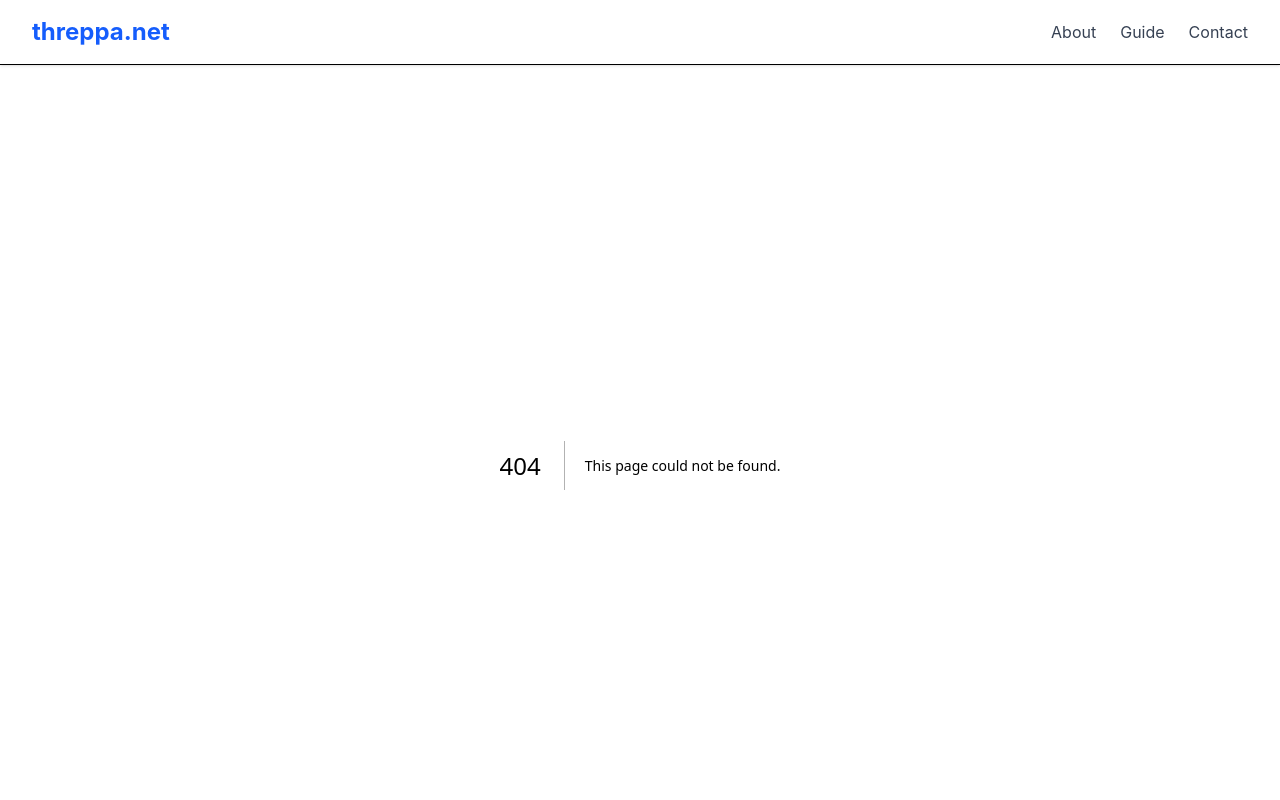
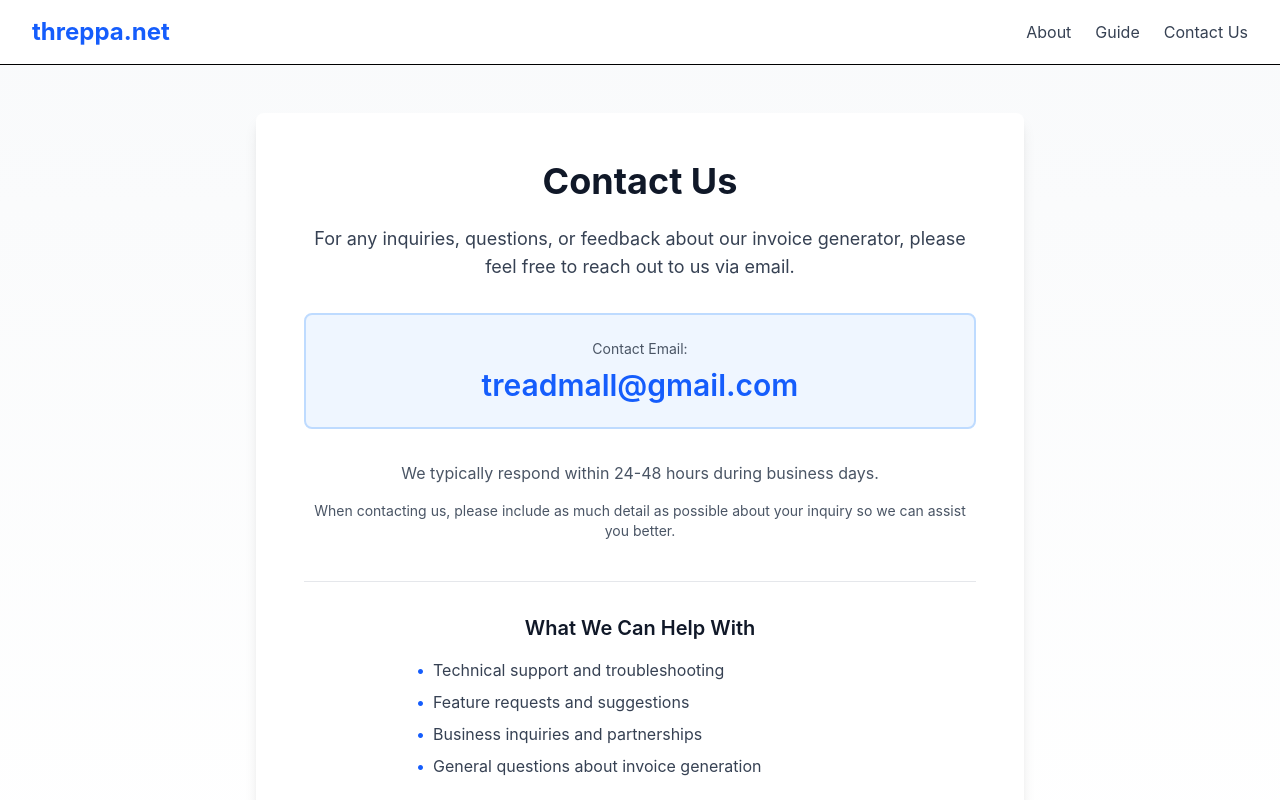
Before and after one commit to YUNHOYANG/invoice-generator, a Next.js app: page /email in a window 1280 px wide. Before the commit this address had no page. Shown: the top 800 px of the page. Built offline with nearby package versions, Linux system fonts and the light colour scheme.

Commit message:
Add email contact page for AdSense compliance

```diff
--- /dev/null
+++ b/app/email/page.tsx
@@ -0,0 +1,76 @@
+import type { Metadata } from 'next'
+
+export const metadata: Metadata = {
+  title: 'Contact Email - Invoice Generator',
+  description: 'Get in touch with us via email for any inquiries about our free invoice generator tool.',
+  openGraph: {
+    title: 'Contact Email - Invoice Generator',
+    description: 'Get in touch with us via email for any inquiries about our free invoice generator tool.',
+  },
+  alternates: {
+    canonical: 'https://threppa.net/email'
+  }
+}
+
+export default function EmailPage() {
+  return (
+    <div className="min-h-screen bg-gradient-to-b from-gray-50 to-white py-12 px-4 sm:px-6 lg:px-8">
+      <div className="max-w-3xl mx-auto">
+        <div className="bg-white rounded-lg shadow-lg p-8 md:p-12">
+          <h1 className="text-3xl md:text-4xl font-bold text-gray-900 mb-6 text-center">
+            Contact Us
+          </h1>
+
+          <div className="text-center space-y-6">
+            <p className="text-lg text-gray-700">
+              For any inquiries, questions, or feedback about our invoice generator, please feel free to reach out to us via email.
+            </p>
+
+            <div className="bg-blue-50 border-2 border-blue-200 rounded-lg p-6 my-8">
+              <p className="text-sm text-gray-600 mb-2">Contact Email:</p>
+              <a
+                href="mailto:treadmall@gmail.com"
+                className="text-2xl md:text-3xl font-semibold text-blue-600 hover:text-blue-800 transition-colors"
+              >
+                treadmall@gmail.com
+              </a>
+            </div>
+
+            <div className="mt-8 text-gray-600 space-y-4">
+              <p>
+                We typically respond within 24-48 hours during business days.
+              </p>
+              <p className="text-sm">
+                When contacting us, please include as much detail as possible about your inquiry so we can assist you better.
+              </p>
+            </div>
+
+            <div className="mt-10 pt-8 border-t border-gray-200">
+              <h2 className="text-xl font-semibold text-gray-900 mb-4">
+                What We Can Help With
+              </h2>
+              <ul className="text-left space-y-2 text-gray-700 max-w-md mx-auto">
+                <li className="flex items-start">
+                  <span className="text-blue-600 mr-2">•</span>
+                  <span>Technical support and troubleshooting</span>
+                </li>
+                <li className="flex items-start">
+                  <span className="text-blue-600 mr-2">•</span>
+                  <span>Feature requests and suggestions</span>
+                </li>
+                <li className="flex items-start">
+                  <span className="text-blue-600 mr-2">•</span>
+                  <span>Business inquiries and partnerships</span>
+                </li>
+                <li className="flex items-start">
+                  <span className="text-blue-600 mr-2">•</span>
+                  <span>General questions about invoice generation</span>
+                </li>
+              </ul>
+            </div>
+          </div>
+        </div>
+      </div>
+    </div>
+  )
+}
--- a/components/Header.tsx
+++ b/components/Header.tsx
@@ -25,8 +25,8 @@
             <a href="/guide" className="text-gray-700 hover:text-blue-600 transition">
               Guide
             </a>
-            <a href="/contact" className="text-gray-700 hover:text-blue-600 transition">
-              Contact
+            <a href="/email" className="text-gray-700 hover:text-blue-600 transition">
+              Contact Us
             </a>
           </div>
 
@@ -56,8 +56,8 @@
             <a href="/guide" className="block text-gray-700 hover:text-blue-600 transition">
               Guide
             </a>
-            <a href="/contact" className="block text-gray-700 hover:text-blue-600 transition">
-              Contact
+            <a href="/email" className="block text-gray-700 hover:text-blue-600 transition">
+              Contact Us
             </a>
           </div>
         )}
```
